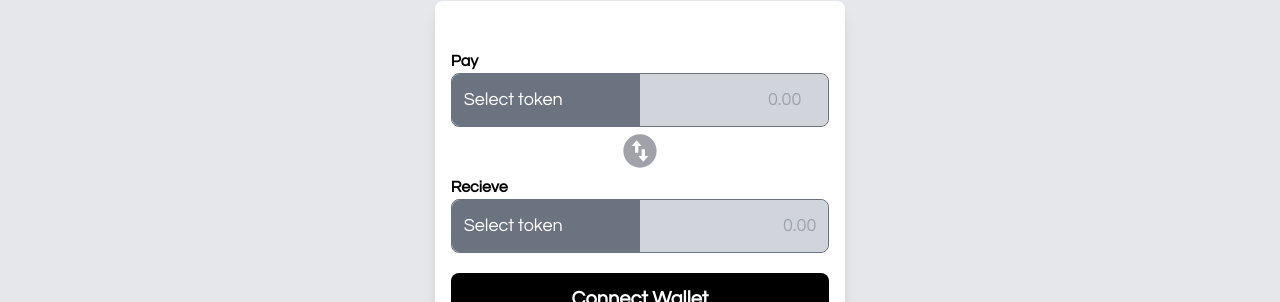
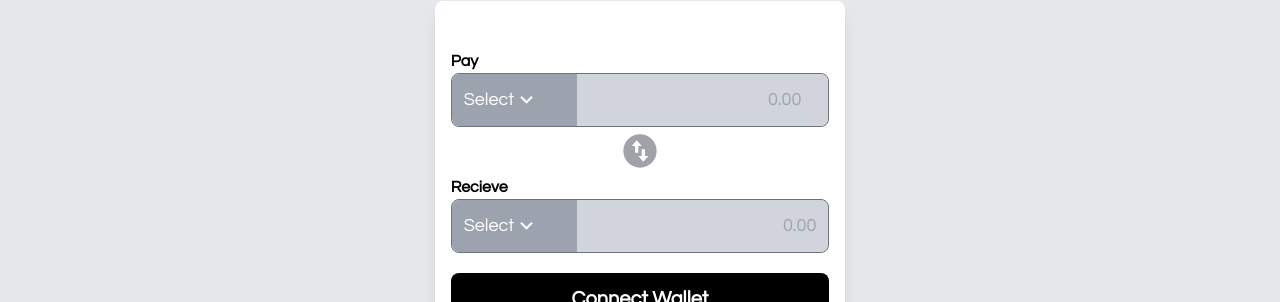
Before and after one commit to SolomonYakubu/swapper-dapp, a Next.js app: page / in a window 1280 px wide. Shown: the part 212-514 px from the top of the page. Built offline with nearby package versions, Linux system fonts and the light colour scheme.

Commit message:
first commit

```diff
--- a/pages/index.tsx
+++ b/pages/index.tsx
@@ -11,7 +11,7 @@ import Web3 from "web3";
 
 import Header from "../components/Header";
 import tokensList from "../token.json";
-
+import { MdOutlineKeyboardArrowDown } from "react-icons/md";
 import { AiOutlineClose, AiOutlineSetting } from "react-icons/ai";
 const Swap: NextPage = () => {
   // WBTC as the default output token
@@ -375,7 +375,7 @@ const Swap: NextPage = () => {
               </p>
               <div className="flex w-full justify-between items-center rounded-lg text-white bg-gray-300 z-20 border border-solid border-gray-500">
                 <div
-                  className="text-lg w-1/2 cursor-pointer"
+                  className="text-lg w-1/3 cursor-pointer overflow-hidden"
                   onClick={() => {
                     getTokenList();
                     setSide("sell");
@@ -393,13 +393,13 @@ const Swap: NextPage = () => {
                         className=" rounded-full  border-secondary border-2 border-solid"
                       />
 
-                      <p className="font-lg text-white font-[Questrial]">
+                      <p className="text-lg text-white font-[Questrial]">
                         {selectedSellToken.symbol}
                       </p>
                     </div>
                   )) || (
-                    <div className="  bg-gray-500 text-white  p-3  rounded-l-lg">
-                      Select token
+                    <div className="  bg-gray-400 text-white  p-3  rounded-l-lg flex items-center">
+                      Select <MdOutlineKeyboardArrowDown size={25} />
                     </div>
                   )}
                 </div>
@@ -424,7 +424,7 @@ const Swap: NextPage = () => {
 
               <div className="flex w-full justify-between items-center rounded-lg text-white bg-gray-300 z-20 border border-solid border-gray-500">
                 <div
-                  className="text-lg bg-none w-1/2 cursor-pointer"
+                  className="text-lg bg-none w-1/3 cursor-pointer overflow-hidden"
                   id="buy"
                   onClick={() => {
                     getTokenList();
@@ -443,13 +443,13 @@ const Swap: NextPage = () => {
                         className=" rounded-full  border-secondary border-2 border-solid"
                       />
 
-                      <p className="font-lg text-white font-[Questrial]">
+                      <p className="text-lg text-white font-[Questrial]">
                         {selectedBuyToken.symbol}
                       </p>
                     </div>
                   )) || (
-                    <div className=" bg-gray-500 text-white  p-3  rounded-l-lg">
-                      Select token
+                    <div className=" bg-gray-400 text-white  p-3  rounded-l-lg flex items-center">
+                      Select <MdOutlineKeyboardArrowDown size={25} />
                     </div>
                   )}
                 </div>
```
